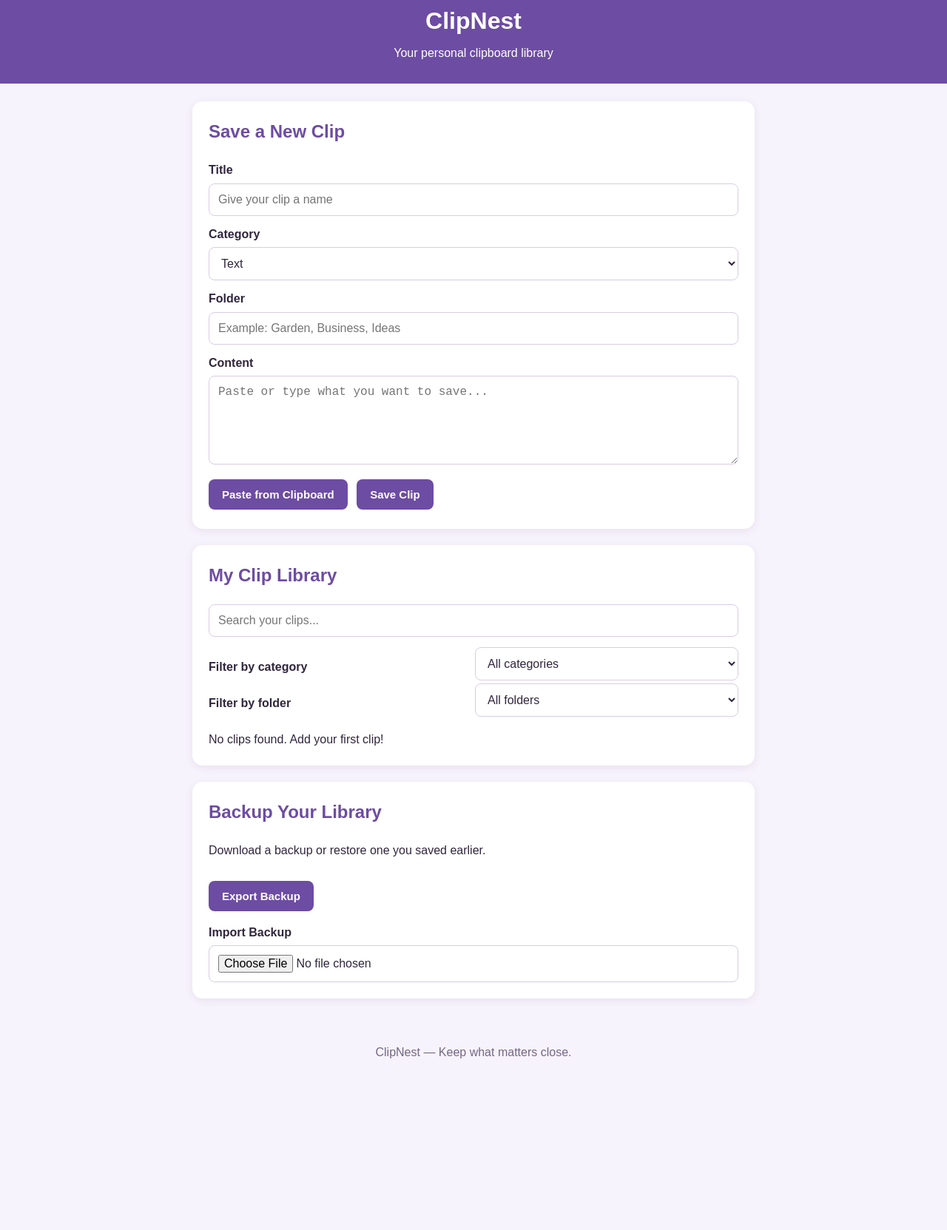
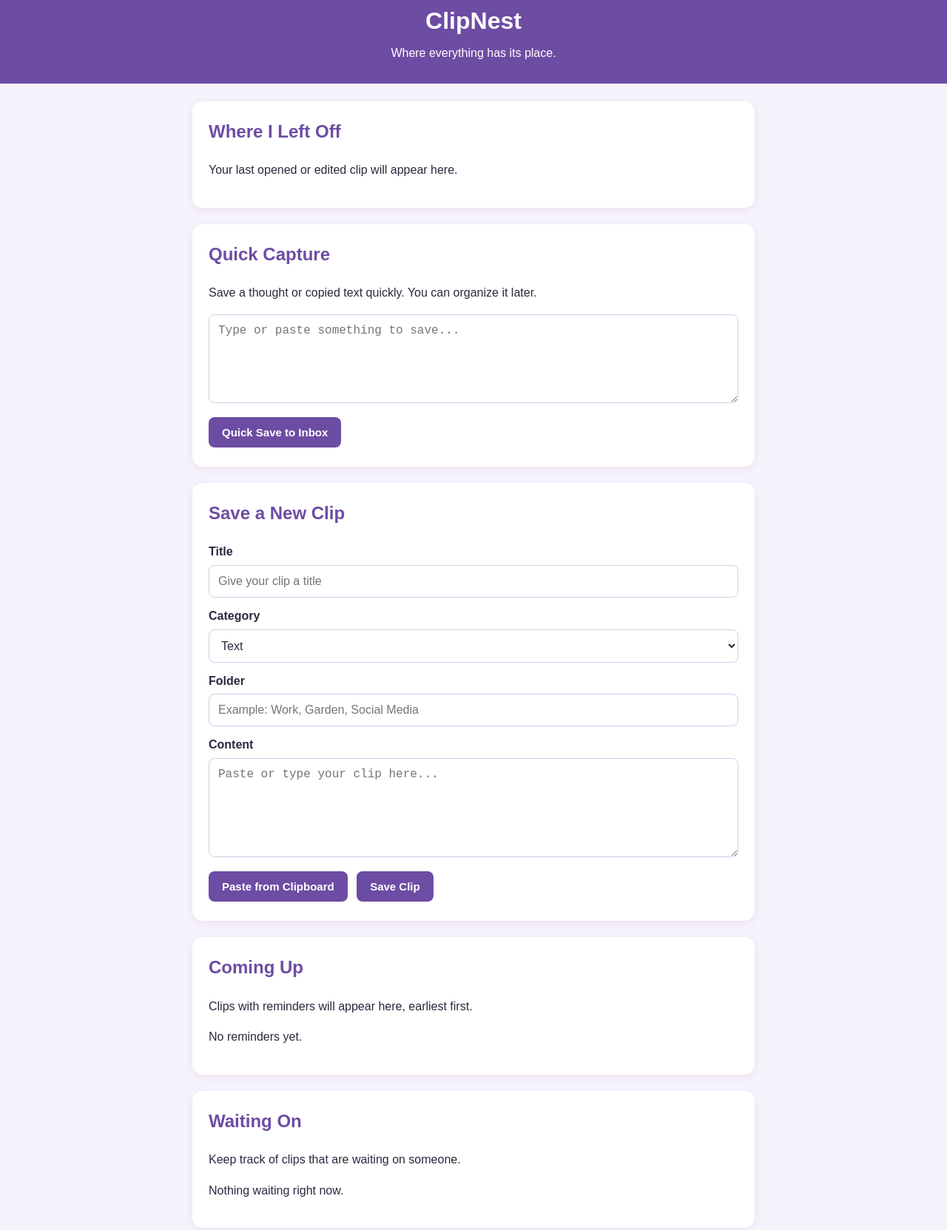
Before and after one commit to carlsonchristinee-lgtm/clipnest, a plain HTML site: page index.html in a window 1280 px wide. Shown: the part 25-1688 px from the top of the page at 74% size. Before the commit the page ends 1497 px from the top, so only its background shows below. Drawn offline with Linux system fonts and the light colour scheme.

Commit message:
Update index.html

```diff
--- a/index.html
+++ b/index.html
@@ -4,93 +4,146 @@
 <head>
   <meta charset="UTF-8">
   <meta name="viewport" content="width=device-width, initial-scale=1.0">
-  <meta name="theme-color" content="#6d4ca3">
-  <meta name="description" content="Your personal clipboard library.">
-  <title>ClipNest - Your Clipboard Library</title>
+  <meta name="theme-color" content="#7651a8">
+  <title>ClipNest - Where Everything Has Its Place</title>
   <link rel="stylesheet" href="style.css">
-  <link rel="manifest" href="manifest.json">
-  <link rel="icon" href="icon.svg" type="image/svg+xml">
 </head>
 <body>
-  <header>
+  <header class="app-header">
     <h1>ClipNest</h1>
-    <p>Your personal clipboard library</p>
+    <p>Where everything has its place.</p>
   </header>
 
-  <main>
-    <p id="statusMessage" class="status-message" role="status" aria-live="polite"></p>
+  <main class="container">
+    <div id="statusMessage" role="status" aria-live="polite"></div>
 
-    <section>
+    <section id="lastWorkBox" class="section-card">
+      <h2>Where I Left Off</h2>
+      <p id="lastWorkText">Your last opened or edited clip will appear here.</p>
+    </section>
+
+    <section class="section-card">
+      <h2>Quick Capture</h2>
+      <p>Save a thought or copied text quickly. You can organize it later.</p>
+      <textarea
+        id="quickCaptureContent"
+        rows="4"
+        placeholder="Type or paste something to save..."
+      ></textarea>
+      <button type="button" id="quickCaptureButton" class="primary-button">
+        Quick Save to Inbox
+      </button>
+    </section>
+
+    <section class="section-card">
       <h2>Save a New Clip</h2>
       <form id="clipForm">
         <label for="clipTitle">Title</label>
-        <input id="clipTitle" type="text" placeholder="Give your clip a name">
+        <input
+          type="text"
+          id="clipTitle"
+          placeholder="Give your clip a title"
+          required
+        >
 
         <label for="clipCategory">Category</label>
         <select id="clipCategory">
-          <option>Text</option>
-          <option>Image</option>
-          <option>Link</option>
-          <option>AI Prompt</option>
-          <option>Caption</option>
-          <option>Other</option>
+          <option value="Text">Text</option>
+          <option value="Images">Images</option>
+          <option value="Links">Links</option>
+          <option value="Ideas">Ideas</option>
+          <option value="Other">Other</option>
         </select>
 
         <label for="clipFolder">Folder</label>
-        <input id="clipFolder" type="text" placeholder="Example: Garden, Business, Ideas">
+        <input
+          type="text"
+          id="clipFolder"
+          placeholder="Example: Work, Garden, Social Media"
+        >
 
         <label for="clipContent">Content</label>
-        <textarea id="clipContent" placeholder="Paste or type what you want to save..." required></textarea>
+        <textarea
+          id="clipContent"
+          rows="6"
+          placeholder="Paste or type your clip here..."
+          required
+        ></textarea>
 
-        <button id="pasteButton" type="button">Paste from Clipboard</button>
-        <button type="submit">Save Clip</button>
+        <button type="button" id="pasteButton">Paste from Clipboard</button>
+        <button type="submit" class="primary-button">Save Clip</button>
       </form>
     </section>
 
-    <section>
+    <section class="section-card">
+      <h2>Coming Up</h2>
+      <p>Clips with reminders will appear here, earliest first.</p>
+      <div id="reminderList">
+        <p>No reminders yet.</p>
+      </div>
+    </section>
+
+    <section class="section-card">
+      <h2>Waiting On</h2>
+      <p>Keep track of clips that are waiting on someone.</p>
+      <div id="waitingList">
+        <p>Nothing waiting right now.</p>
+      </div>
+    </section>
+
+    <section class="section-card">
       <h2>My Clip Library</h2>
-      <input id="searchInput" type="search" placeholder="Search your clips..." aria-label="Search clips">
+
+      <label for="searchInput">Search clips</label>
+      <input
+        type="search"
+        id="searchInput"
+        placeholder="Search your clips..."
+      >
 
       <div class="filter-row">
-        <label for="categoryFilter">Filter by category</label>
-        <select id="categoryFilter">
-          <option value="">All categories</option>
-        </select>
+        <div>
+          <label for="categoryFilter">Category</label>
+          <select id="categoryFilter">
+            <option value="">All Categories</option>
+            <option value="Text">Text</option>
+            <option value="Images">Images</option>
+            <option value="Links">Links</option>
+            <option value="Ideas">Ideas</option>
+            <option value="Other">Other</option>
+          </select>
+        </div>
 
-        <label for="folderFilter">Filter by folder</label>
-        <select id="folderFilter">
-          <option value="">All folders</option>
-        </select>
+        <div>
+          <label for="folderFilter">Folder</label>
+          <select id="folderFilter">
+            <option value="">All Folders</option>
+          </select>
+        </div>
       </div>
 
-      <div id="clipList" aria-live="polite"></div>
+      <div id="clipList">
+        <p>Your saved clips will appear here.</p>
+      </div>
     </section>
 
-    <section>
-      <h2>Backup Your Library</h2>
-      <p>Download a backup or restore one you saved earlier.</p>
+    <section class="section-card">
+      <h2>Backup & Restore</h2>
+      <p>Export a backup to keep a copy of your clips, or import a previous ClipNest backup.</p>
 
-      <button id="exportButton" type="button">Export Backup</button>
+      <button type="button" id="exportButton">Export Backup</button>
 
-      <label for="backupFile">Import Backup</label>
-      <input id="backupFile" type="file" accept=".json,application/json">
+      <label for="backupFile">Choose a backup file to import</label>
+      <input type="file" id="backupFile">
 
-      <div id="importConfirmation" class="confirmation-panel" hidden></div>
+      <div id="importConfirmation"></div>
     </section>
   </main>
 
   <footer>
-    <p>ClipNest — Keep what matters close.</p>
+    <p>ClipNest — Your clips, all in one place.</p>
   </footer>
 
   <script src="app.js"></script>
-  <script>
-    if ("serviceWorker" in navigator && location.protocol.startsWith("http")) {
-      window.addEventListener("load", () => {
-        navigator.serviceWorker.register("./service-worker.js")
-          .catch(error => console.error("Service worker registration failed:", error));
-      });
-    }
-  </script>
 </body>
 </html>
```
